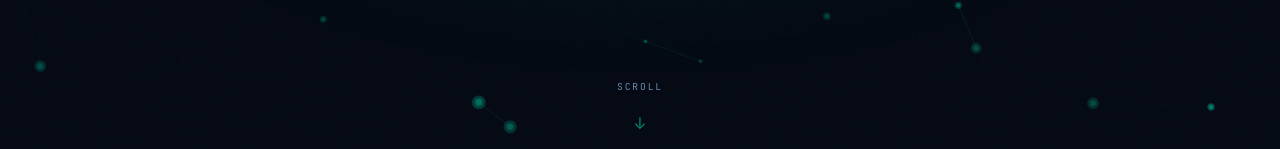
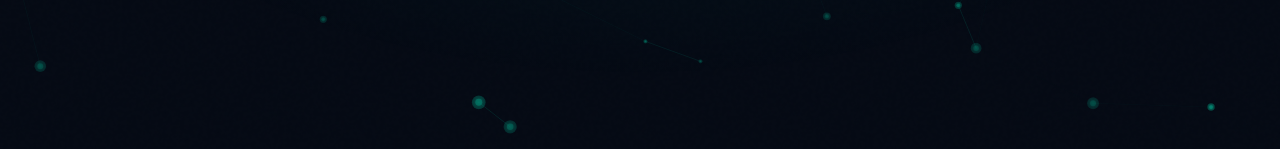
Before and after one commit to AwaisShah75/awais-portfolio, a Next.js app: page / in a window 1280 px wide. Shown: the part 651-800 px from the top of the page. Built offline with nearby package versions, Linux system fonts and the light colour scheme.

Commit message:
Remove scroll indicator from Hero

```diff
--- a/components/sections/Hero.tsx
+++ b/components/sections/Hero.tsx
@@ -260,35 +260,6 @@ export default function Hero() {
         </div>
       </div>
 
-      {/* Scroll indicator */}
-      <div
-        style={{
-          position: "absolute",
-          bottom: "1.5rem",
-          left: "50%",
-          transform: "translateX(-50%)",
-          zIndex: 2,
-          display: "flex",
-          flexDirection: "column",
-          alignItems: "center",
-          gap: "0.4rem",
-        }}
-      >
-        <span
-          style={{
-            fontFamily: "var(--font-mono)",
-            fontSize: "0.6rem",
-            letterSpacing: "0.2em",
-            color: "var(--text-muted)",
-            textTransform: "uppercase",
-          }}
-        >
-          Scroll
-        </span>
-        <div className="animate-bounce-y" style={{ color: "var(--accent)", fontSize: "1rem" }}>
-          ↓
-        </div>
-      </div>
     </section>
   );
 }
```
